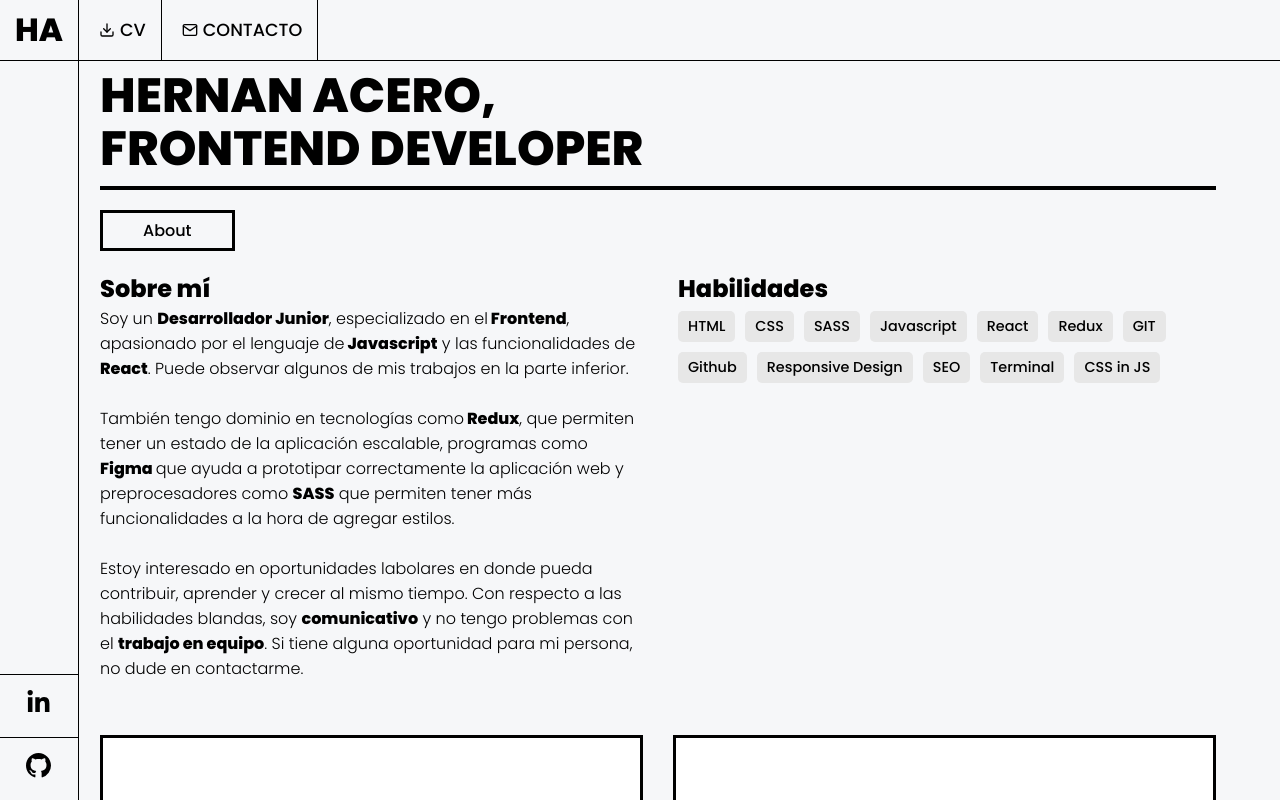
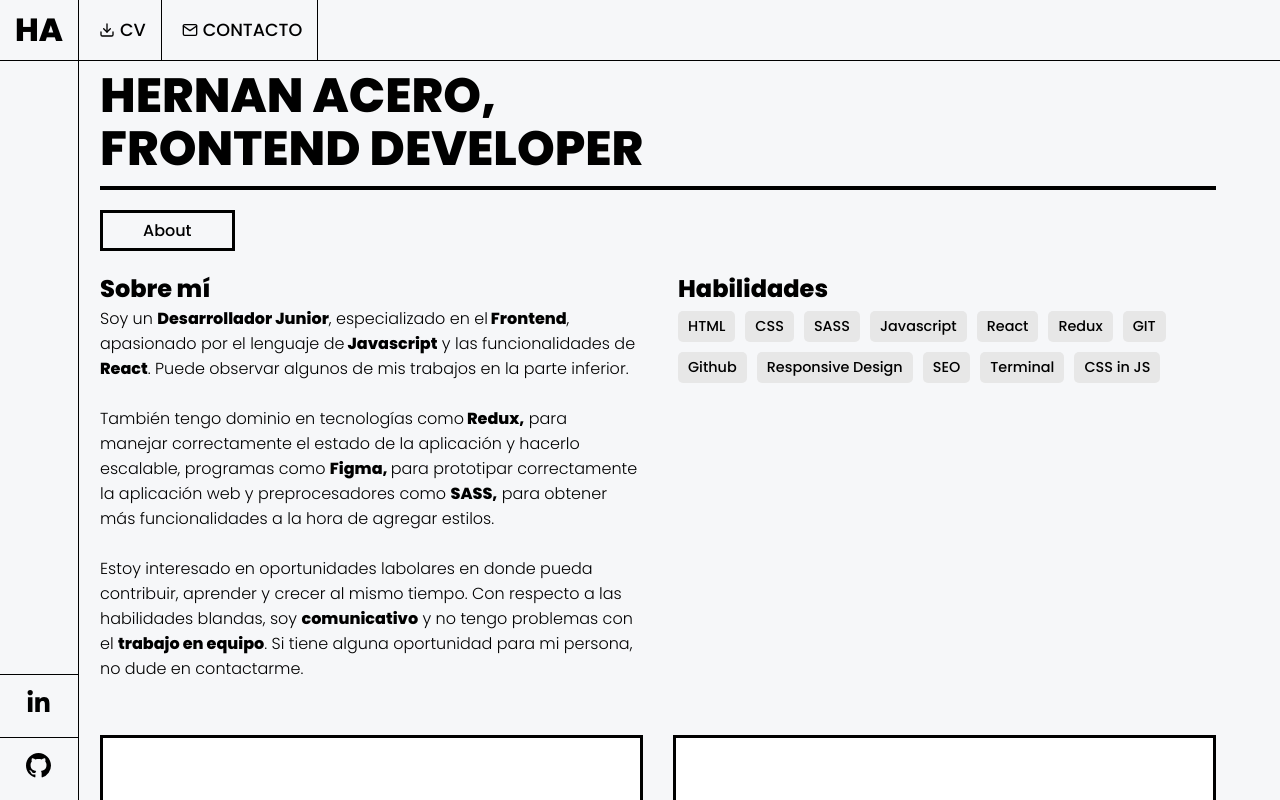
Before and after one commit to acerohernan/portfolio_old, a React (Create React App) app: page / in a window 1280 px wide. Both pictures are taken after a click on the button "About". Shown: the top 800 px of the page. Built offline with nearby package versions, Linux system fonts and the light colour scheme.

Commit message:
v1 finished

```diff
--- a/src/components/About/index.js
+++ b/src/components/About/index.js
@@ -23,11 +23,11 @@ function About() {
             <br />
             <br />
             También tengo dominio en tecnologías como
-            <b> Redux</b>, que permiten tener un estado de la aplicación
-            escalable, programas como <b>Figma </b>
-            que ayuda a prototipar correctamente la aplicación web y
-            preprocesadores como <b>SASS</b> que permiten tener más
-            funcionalidades a la hora de agregar estilos.
+            <b> Redux,</b> para manejar correctamente el estado de la aplicación
+            y hacerlo escalable, programas como <b>Figma, </b>
+            para prototipar correctamente la aplicación web y preprocesadores
+            como <b>SASS,</b> para obtener más funcionalidades a la hora de
+            agregar estilos.
             <br />
             <br />
             Estoy interesado en oportunidades labolares en donde pueda
--- a/src/components/Navbar/index.js
+++ b/src/components/Navbar/index.js
@@ -9,7 +9,7 @@ function Navbar() {
         <Logo>HA</Logo>
       </Link>
       <Link
-        href="https://drive.google.com/file/d/15fjPWucPXV-s9JIavo3mSGivs_RfNIMD/view?usp=sharing"
+        href="https://drive.google.com/file/d/1kOzEaYlwwsuhshCXQHf_Ju2t95IR8z2T/view?usp=sharing"
         target="_blank"
       >
         <Icon />
```
